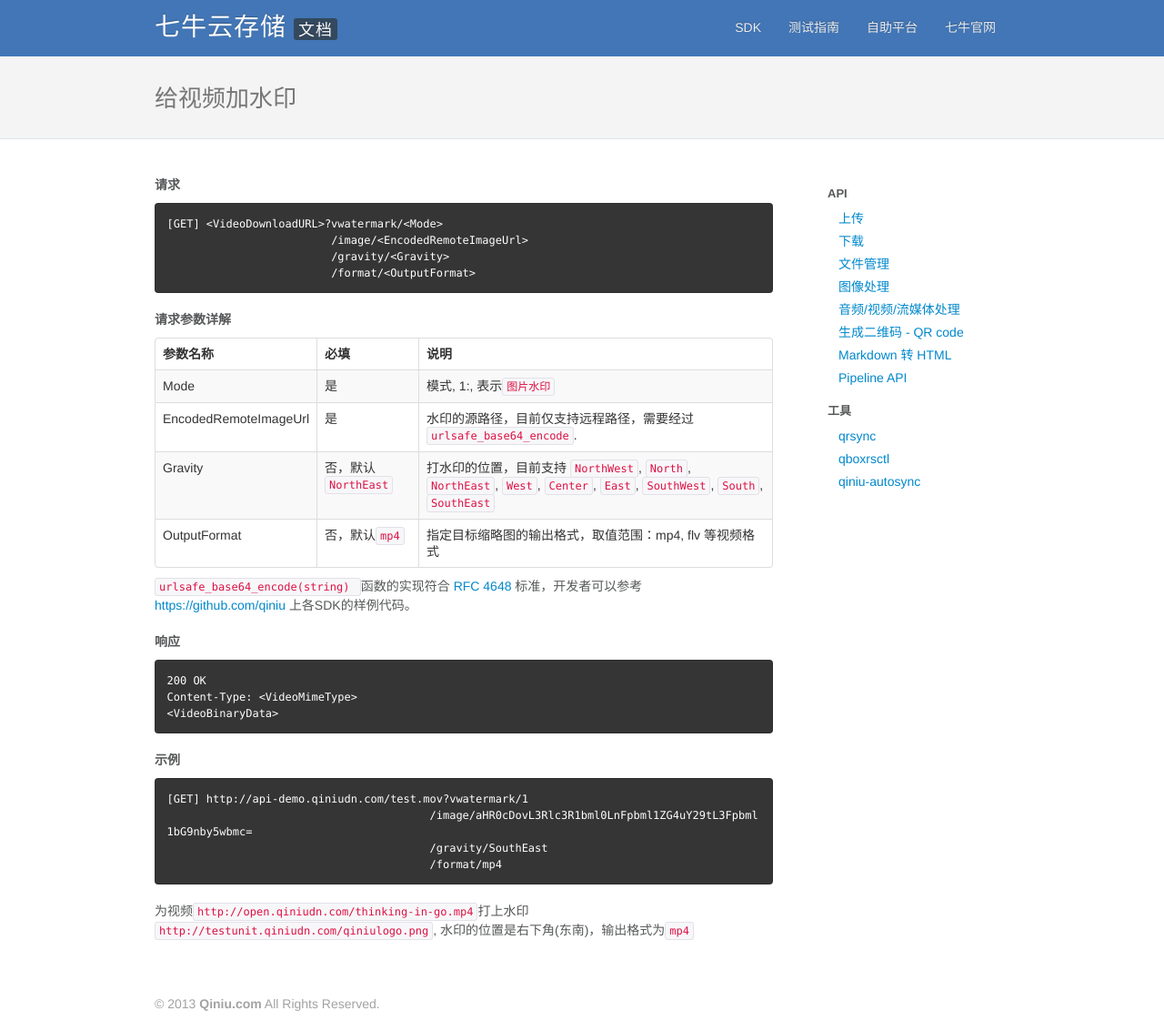
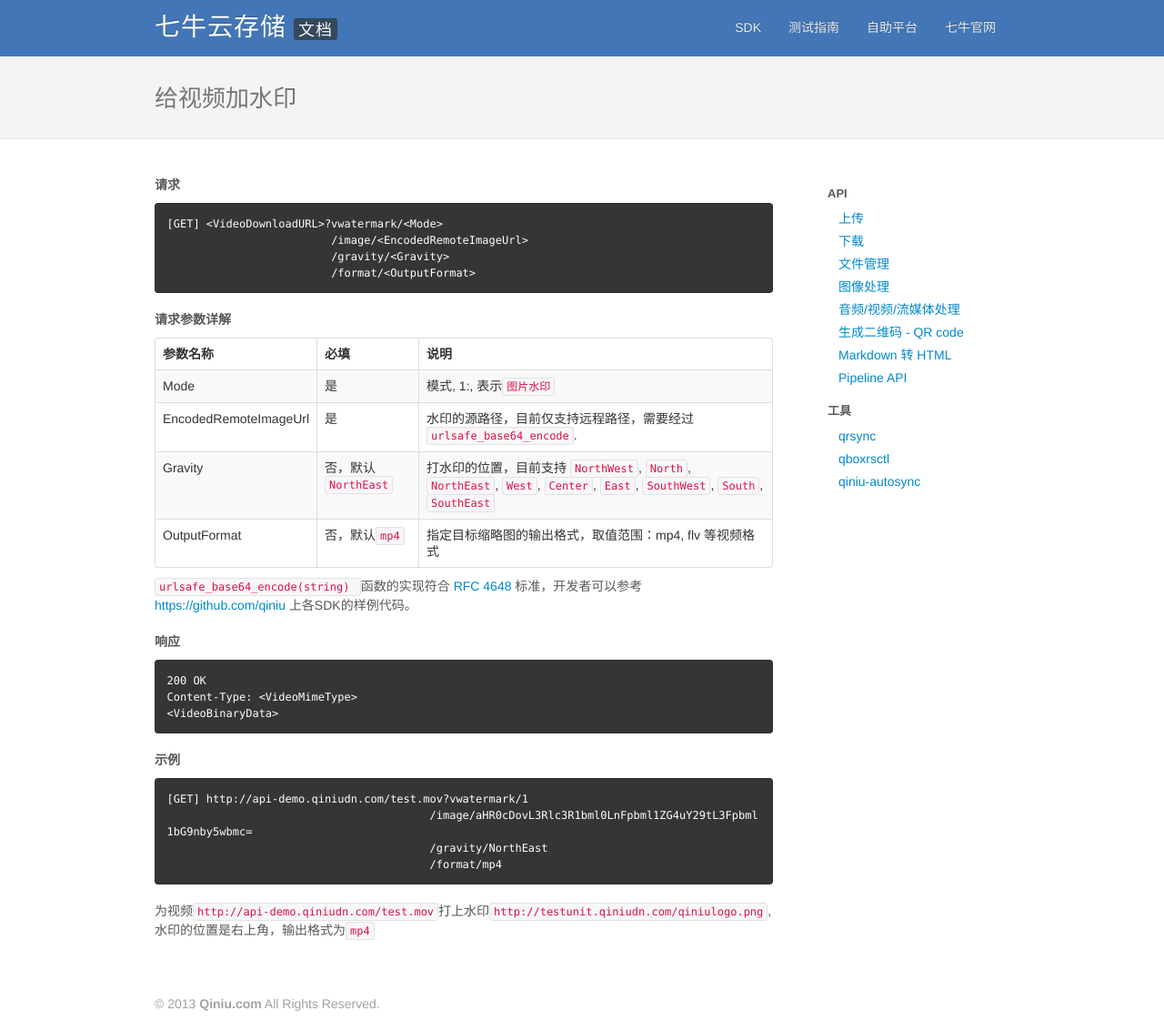
Before and after one commit to qiniu/docs.qiniu.com, a Jekyll site: the page built from api/video-watermark.markdown, in a window 1280 px wide. Shown: the whole page at 91% size. Built offline with Jekyll 4.4.1, drawn with Linux system fonts in a browser that asks for light colours.

Commit message:
Update video-watermark.markdown

```diff
--- a/api/video-watermark.markdown
+++ b/api/video-watermark.markdown
@@ -31,7 +31,7 @@ OutputFormat  | 否，默认`mp4`|指定目标缩略图的输出格式，取值
 
 	[GET] http://api-demo.qiniudn.com/test.mov?vwatermark/1
 						/image/aHR0cDovL3Rlc3R1bml0LnFpbml1ZG4uY29tL3Fpbml1bG9nby5wbmc=
-						/gravity/SouthEast
+						/gravity/NorthEast
 						/format/mp4
 
-为视频`http://open.qiniudn.com/thinking-in-go.mp4`打上水印`http://testunit.qiniudn.com/qiniulogo.png`, 水印的位置是右下角(东南)，输出格式为`mp4`
+为视频`http://api-demo.qiniudn.com/test.mov`打上水印`http://testunit.qiniudn.com/qiniulogo.png`, 水印的位置是右上角，输出格式为`mp4`
```
